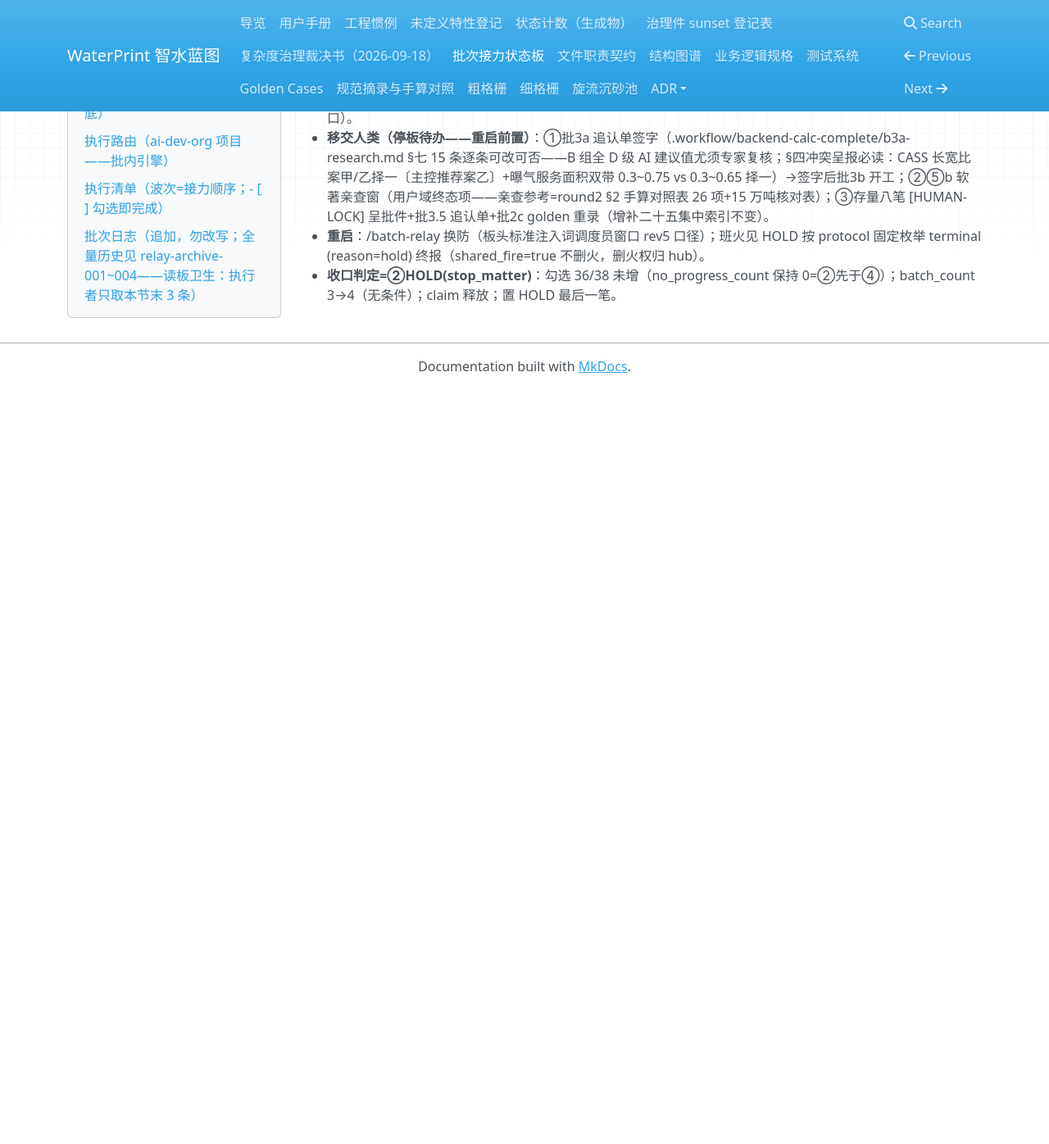
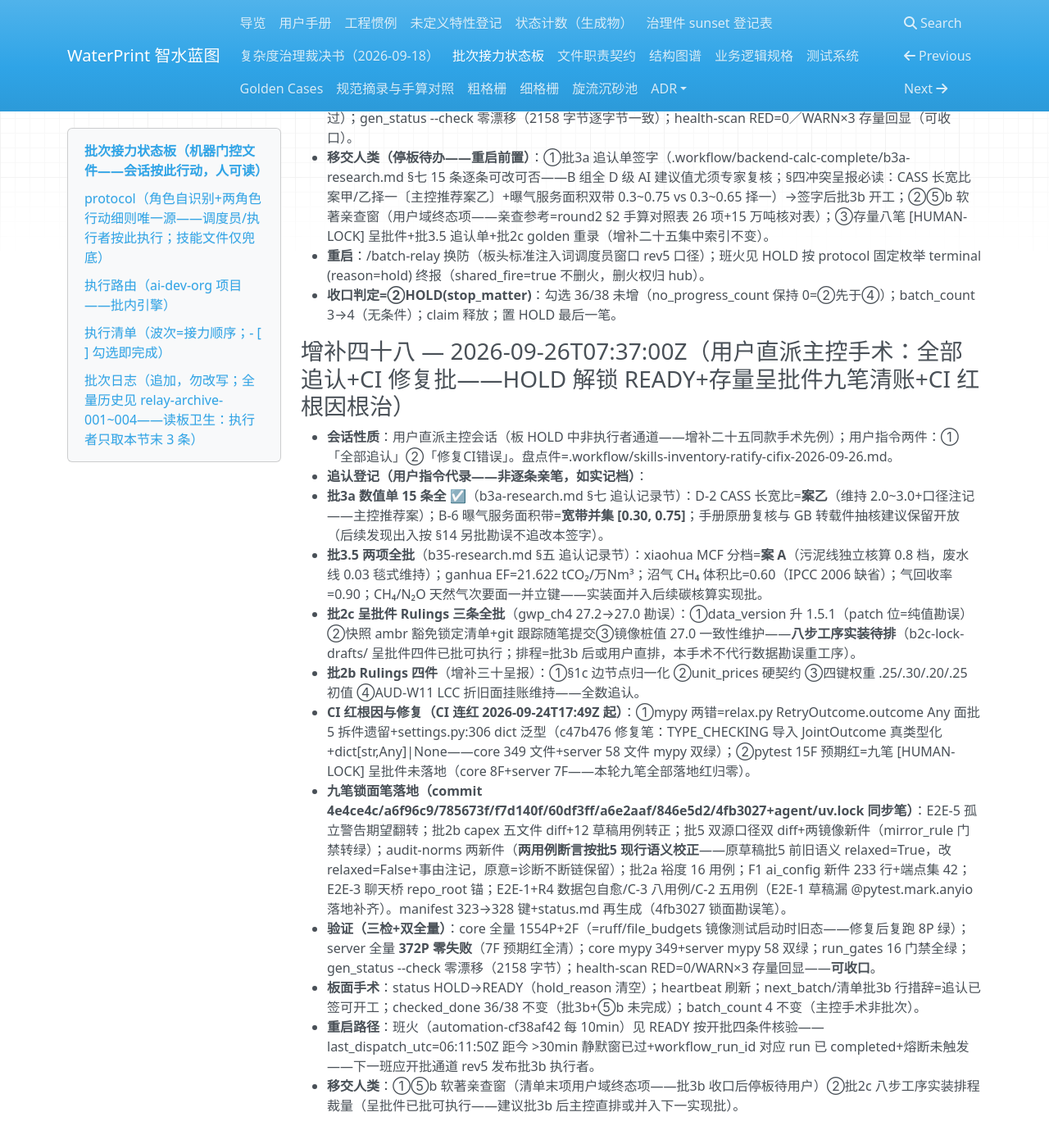
Before and after one commit to yyx20040712/waterprint, an MkDocs documentation site: the page built from docs/handoff/relay.md, in a window 1280 px wide and 1400 px high, scrolled down 27761 px. Shown: the top 1396 px of the window at 82% size. Built offline with MkDocs 1.6.1, drawn with Linux system fonts in a browser that asks for light colours; nearby versions of some CDN libraries; before the commit the page ends 28236 px from its top, so only the background shows below that; some of the changed text lies outside the part shown.

Commit message:
板面手术（增补四十八）：用户「全部追认」+CI 修复批收口——HOLD(stop_matter) 解锁 READY，批3b 开工前置满足
追认登记：批3a 数值单 15 条全 ☑（D-2 案乙/B-6 宽带）+批3.5 案 A+批2c Rulings
三条+批2b Rulings 四件（卷宗追认记录节双链承载）。
CI 修复：mypy 两错根治（relax.py 真类型化+settings.py 泛型）+九笔 [HUMAN-LOCK]
呈批件落地（core 8F+server 7F 预期红全清——server 372P 零失败）+16 门禁/零漂移/
health-scan RED=0 三检全绿。
清单 36/38 不变；下一班火按 rev5 开批通道发布批3b（几何域拒数据包实装）。

```diff
--- a/docs/handoff/relay.md
+++ b/docs/handoff/relay.md
@@ -12,7 +12,7 @@
 > - 调度员窗口（迁火/接任用，工作区不限；布火为重活允许载技能，此后每班只读板）：「接任交接：你是 E:\class\智水蓝图\waterprint\docs\handoff\relay.md 的当班 hub 总调度员——读板头+protocol 段（现行 rev）→ 按 batch-relay 技能 references/ops-manual.md 换防协议迁火并回填 automation_id → 提交推送 → 随即按 protocol 段开批通道 rev5（CreateWorkflow saved batch-relay-executor）发布执行者并原子写 last_dispatch_utc+workflow_run_id → 此后每班火只读板调度，禁执行禁重活禁载技能」
 > - 执行者窗口（手动兜底发布用；常规发布=执行工作流子代理，无需此窗）：「基于 E:\class\智水蓝图\waterprint\docs\handoff\relay.md 交接文档继续开发——读板（板头字段区+protocol 段+执行路由+执行清单+批次日志末 3 条）按 protocol 段执行者条款认领并执行本批；组织主干优先 Skill 加载 ai-dev-org，无 Skill 工具则直接读工作区根 AGENTS.md 与 .zcode/org-ledger.jsonl 等价替代；板 protocol 段缺失/预检失败才加载技能 batch-relay 兜底。无人值守：不等待人工答疑，用户域阻塞按停止事由 HOLD(stop_matter) 收口。工作区根 E:\class\智水蓝图\waterprint，相对路径以此为基。禁止创建任何新自动化。」
 
-- status: HOLD <!-- 2026-09-26 批3b 收口判定②停止事由置位（增补四十七）——清单余 2 项全用户门控停板待用户 -->
+- status: READY <!-- 2026-09-26 增补四十八：批3a 追认单已签（用户「全部追认」——D-2 案乙/B-6 宽带）+CI 修复批收口三检全绿——HOLD(stop_matter) 事由解除，批3b 开工前置满足 -->
 - automation_id: automation-cf38af42-d8c1-480c-b868-c6b0162bc872 <!-- 2026-09-26 换防重布回填（增补四十三迁火）；旧值 -（测试收线删火） -->
 - shared_fire: true
 - plan: docs/handoff/relay.md#执行清单（自含清单，收口 grep 本文件 `- [ ]` 计余量）
@@ -20,7 +20,7 @@
 - poll_interval_min: 10
 - fire_budget_min: 120
 - last_dispatch: 2026-09-19T11:14:24+08:00
-- heartbeat_utc: 2026-09-26T06:17:28Z <!-- 批3b stop_matter 收口刷（executor-b3b-20260926T061611Z） -->
+- heartbeat_utc: 2026-09-26T07:37:00Z <!-- 增补四十八主控手术刷（用户直派会话——追认+CI 修复批） -->
 - claim: - <!-- 批3b stop_matter 收口释放（executor-b3b-20260926T061611Z，勾选 36/38 未增） -->
 - no_progress_count: 0 <!-- 2026-09-25 新排程重置（原 1=B4-5 用户门控非系统性卡死） -->
 - checked_total: 38 <!-- 2026-09-25 增补二十五：27−1（B4-5 拆分）+12（第五波 R3/批2b/R4/批2d/R5/批3.5/批5/⑤a/批2c/批3a/批3b/⑤b） -->
@@ -32,11 +32,11 @@
 - batch_count: 4 <!-- 2026-09-26 批3b stop_matter 收口 3→4（增补四十七） -->
 - max_batches: 60
 - max_wall_hours: 90
-- hold_reason: stop_matter <!-- 2026-09-26 批3b 收口置位（增补四十七）：批3a 追认单未签+⑤b 用户域终态项——增补十八同款双门控判定 -->
+- hold_reason: - <!-- 2026-09-26 增补四十八清空：批3a 追认已签+CI 已修——⑤b 软著仍为用户域终态项（批3b 后停板待用户不变） -->
 - last_handover: 2026-09-25
 - claimed_by: -
 - claimed_at: -
-- next_batch: 批3b 几何域拒数据包实装（backend-calc-complete 批3 后半——**待追认批**：批3a 数值单〔.workflow/backend-calc-complete/b3a-research.md §七 15 条〕用户签字后开工；constraint_kb 几何条目+入口流量上界+params_guard range 执法面）
+- next_batch: 批3b 几何域拒数据包实装（backend-calc-complete 批3 后半——**追认已签 2026-09-26「全部追认」**：批3a 数值单 15 条全 ☑〔.workflow/backend-calc-complete/b3a-research.md §七 追认记录——D-2 案乙/B-6 宽带 [0.30,0.75]〕；constraint_kb 几何条目+入口流量上界+params_guard range 执法面）
 
 ## protocol（角色自识别+两角色行动细则唯一源——调度员/执行者按此执行；技能文件仅兜底）
 
@@ -132,7 +132,7 @@
 - [x] ⑤a｜矿井水污泥线新单元（B4-5 拆项——**2026-09-26 勘误收口〔增补四十四〕**：实质=链级复用 hebing→nongsuo→tuoshui 已落图 golden（用户 2026-08-28 追认 D1「非新单元包」+MSLUDGE2；「wp new-unit 新建包」字面与已追认设计冲突不执行，判定链+验证矩阵见增补四十四）；三维模板族缺位=三维战役 P6 参数化族队列指针）
 - [x] 批2c｜gwp_ch4 27.0 呈批件制备（backend-calc-complete——factors.yaml 改值 diff+golden 五工况期望值重算草案+锁面工序 README；**制备批不实装不提交**——golden 重录涉 core/tests 锁面须人类随批落地，呈批件齐即收口转用户）
 - [x] 批3a｜几何域数值检索起草（backend-calc-complete 批3 前半——**2026-09-26 起草收口〔增补四十六〕**：数值单 15 条+追认单呈用户〔入口流量上界/池长上限/曝气密度/AAO·CASS 尺度告警/池数档〕逐条带出处+证据分级，卷宗 b3a-research.md §七 追认单签字后批3b 开工）
-- [ ] 批3b｜几何域拒数据包实装（backend-calc-complete 批3 后半——**待追认批**：批3a 数值单用户签字后开工；constraint_kb 几何条目+入口流量上界+params_guard range 执法面）
+- [ ] 批3b｜几何域拒数据包实装（backend-calc-complete 批3 后半——**追认已签 2026-09-26（全部追认——D-2 案乙维持现值+口径注记/B-6 宽带并集）**：constraint_kb 几何条目+入口流量上界+params_guard range 执法面）
 - [ ] ⑤b｜软著（B4-5 拆项——用户亲查窗，**用户域终态项**：自动化到此处按 stop_matter 停板待用户；亲查参考=round2 §2 手算对照表 26 项全吻合+15 万吨核对表）
 
 > ③ vector 全表面期望外移 JSON 数据件（可维护性答疑③）＝**用户亲改保留项**——AI 批次不自动开工；第三次锁面摩擦事件发生时仅呈报提醒不代做（用户裁决 2026-09-19）。
@@ -462,3 +462,18 @@
 - **移交人类（停板待办——重启前置）**：①批3a 追认单签字（.workflow/backend-calc-complete/b3a-research.md §七 15 条逐条可改可否——B 组全 D 级 AI 建议值尤须专家复核；§四冲突呈报必读：CASS 长宽比案甲/乙择一〔主控推荐案乙〕+曝气服务面积双带 0.3~0.75 vs 0.3~0.65 择一）→签字后批3b 开工；②⑤b 软著亲查窗（用户域终态项——亲查参考=round2 §2 手算对照表 26 项+15 万吨核对表）；③存量八笔 [HUMAN-LOCK] 呈批件+批3.5 追认单+批2c golden 重录（增补二十五集中索引不变）。
 - **重启**：/batch-relay 换防（板头标准注入词调度员窗口 rev5 口径）；班火见 HOLD 按 protocol 固定枚举 terminal (reason=hold) 终报（shared_fire=true 不删火，删火权归 hub）。
 - **收口判定=②HOLD(stop_matter)**：勾选 36/38 未增（no_progress_count 保持 0=②先于④）；batch_count 3→4（无条件）；claim 释放；置 HOLD 最后一笔。
+
+### 增补四十八 — 2026-09-26T07:37:00Z（用户直派主控手术：全部追认+CI 修复批——HOLD 解锁 READY+存量呈批件九笔清账+CI 红根因根治）
+
+- **会话性质**：用户直派主控会话（板 HOLD 中非执行者通道——增补二十五同款手术先例）；用户指令两件：①「全部追认」②「修复CI错误」。盘点件=.workflow/skills-inventory-ratify-cifix-2026-09-26.md。
+- **追认登记（用户指令代录——非逐条亲笔，如实记档）**：
+  - **批3a 数值单 15 条全 ☑**（b3a-research.md §七 追认记录节）：D-2 CASS 长宽比=**案乙**（维持 2.0~3.0+口径注记——主控推荐案）；B-6 曝气服务面积带=**宽带并集 [0.30, 0.75]**；手册原册复核与 GB 转载件抽核建议保留开放（后续发现出入按 §14 另批勘误不追改本签字）。
+  - **批3.5 两项全批**（b35-research.md §五 追认记录节）：xiaohua MCF 分档=**案 A**（污泥线独立核算 0.8 档，废水线 0.03 毯式维持）；ganhua EF=21.622 tCO₂/万Nm³；沼气 CH₄ 体积比=0.60（IPCC 2006 缺省）；气回收率=0.90；CH₄/N₂O 天然气次要面一并立键——实装面并入后续碳核算实现批。
+  - **批2c 呈批件 Rulings 三条全批**（gwp_ch4 27.2→27.0 勘误）：①data_version 升 1.5.1（patch 位=纯值勘误）②快照 ambr 豁免锁定清单+git 跟踪随笔提交③镜像桩值 27.0 一致性维护——**八步工序实装待排**（b2c-lock-drafts/ 呈批件四件已批可执行；排程=批3b 后或用户直排，本手术不代行数据勘误重工序）。
+  - **批2b Rulings 四件**（增补三十呈报）：①§1c 边节点归一化 ②unit_prices 硬契约 ③四键权重 .25/.30/.20/.25 初值 ④AUD-W11 LCC 折旧面挂账维持——全数追认。
+- **CI 红根因与修复（CI 连红 2026-09-24T17:49Z 起）**：①mypy 两错=relax.py RetryOutcome.outcome Any 面批5 拆件遗留+settings.py:306 dict 泛型（c47b476 修复笔：TYPE_CHECKING 导入 JointOutcome 真类型化+dict[str,Any]|None——core 349 文件+server 58 文件 mypy 双绿）；②pytest 15F 预期红=九笔 [HUMAN-LOCK] 呈批件未落地（core 8F+server 7F——本轮九笔全部落地红归零）。
+- **九笔锁面笔落地（commit 4e4ce4c/a6f96c9/785673f/f7d140f/60df3ff/a6e2aaf/846e5d2/4fb3027+agent/uv.lock 同步笔）**：E2E-5 孤立警告期望翻转；批2b capex 五文件 diff+12 草稿用例转正；批5 双源口径双 diff+两镜像新件（mirror_rule 门禁转绿）；audit-norms 两新件（**两用例断言按批5 现行语义校正**——原草稿批5 前旧语义 relaxed=True，改 relaxed=False+事由注记，原意=诊断不断链保留）；批2a 裕度 16 用例；F1 ai_config 新件 233 行+端点集 42；E2E-3 聊天桥 repo_root 锚；E2E-1+R4 数据包自愈/C-3 八用例/C-2 五用例（E2E-1 草稿漏 @pytest.mark.anyio 落地补齐）。manifest 323→328 键+status.md 再生成（4fb3027 锁面勘误笔）。
+- **验证（三检+双全量）**：core 全量 1554P+2F（=ruff/file_budgets 镜像测试启动时旧态——修复后复跑 8P 绿）；server 全量 **372P 零失败**（7F 预期红全清）；core mypy 349+server mypy 58 双绿；run_gates 16 门禁全绿；gen_status --check 零漂移（2158 字节）；health-scan RED=0/WARN×3 存量回显——**可收口**。
+- **板面手术**：status HOLD→READY（hold_reason 清空）；heartbeat 刷新；next_batch/清单批3b 行措辞=追认已签可开工；checked_done 36/38 不变（批3b+⑤b 未完成）；batch_count 4 不变（主控手术非批次）。
+- **重启路径**：班火（automation-cf38af42 每 10min）见 READY 按开批四条件核验——last_dispatch_utc=06:11:50Z 距今 >30min 静默窗已过+workflow_run_id 对应 run 已 completed+熔断未触发——下一班应开批通道 rev5 发布批3b 执行者。
+- **移交人类**：①⑤b 软著亲查窗（清单末项用户域终态项——批3b 收口后停板待用户）②批2c 八步工序实装排程裁量（呈批件已批可执行——建议批3b 后主控直排或并入下一实现批）。
```
